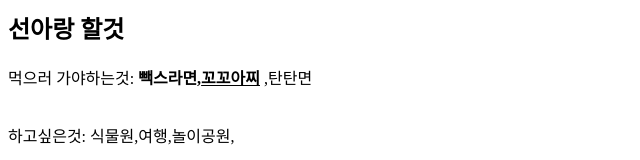
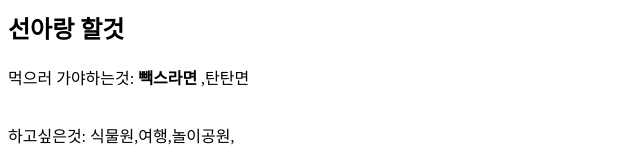
Before and after one commit to ojoomi/web, a plain HTML site: page 1.html in a window 1280 px wide. Shown: the part 226-386 px from the top of the page, without its empty margins (0-640 px from the left). Drawn offline with Linux system fonts and the light colour scheme.

Commit message:
Add files via upload

```diff
--- a/1.html
+++ b/1.html
@@ -16,8 +16,7 @@
     <li>오준열</li>
 </ul>
 <h2>선아랑 할것</h2>
-<p>먹으러 가야하는것: <strong>빽스라면,<u>꼬꼬아찌</u></strong>
+<p>먹으러 가야하는것: <strong>빽스라면</strong>
 ,탄탄면</p><br>하고싶은것: 식물원,여행,놀이공원,
-
 </body>
 </html>
```
